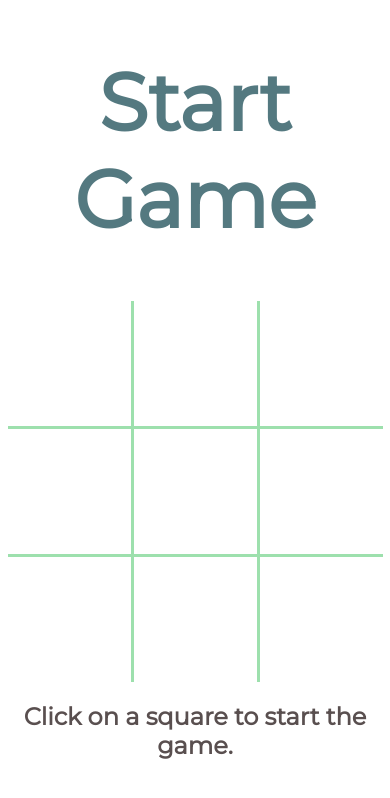
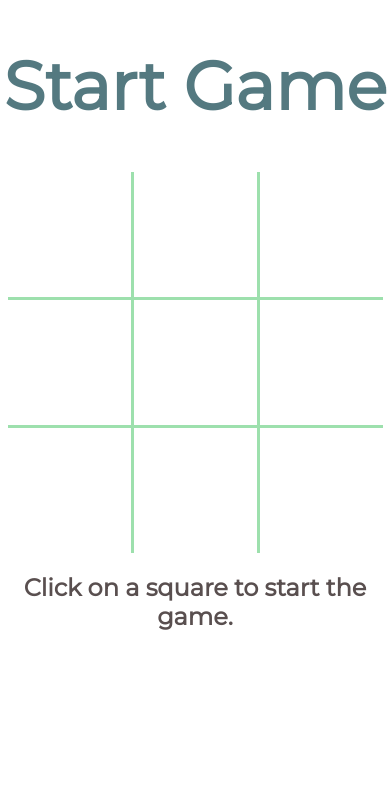
Before and after one commit to xu-ashley/tic-tac-toe, a plain HTML site: page index.html in a window 390 px wide. Drawn offline with nearby package versions, Linux system fonts and the light colour scheme.

Commit message:
h2 media query

```diff
--- a/css/styles.css
+++ b/css/styles.css
@@ -48,6 +48,9 @@ h2{
 }
 
 @media (max-width:700px) {
+  h1{
+    font-size: 4.2em;
+  }
 
   .game-board {
     font-size: 6em;
```
